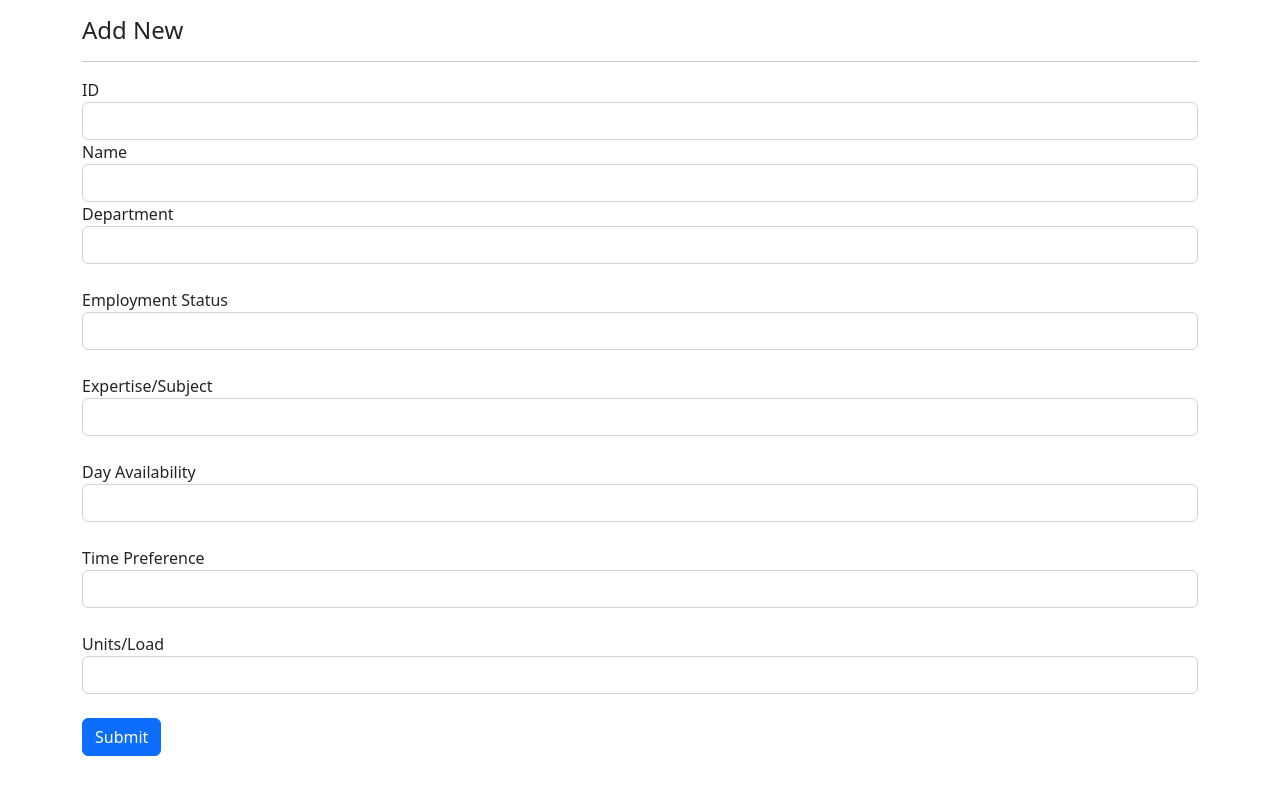
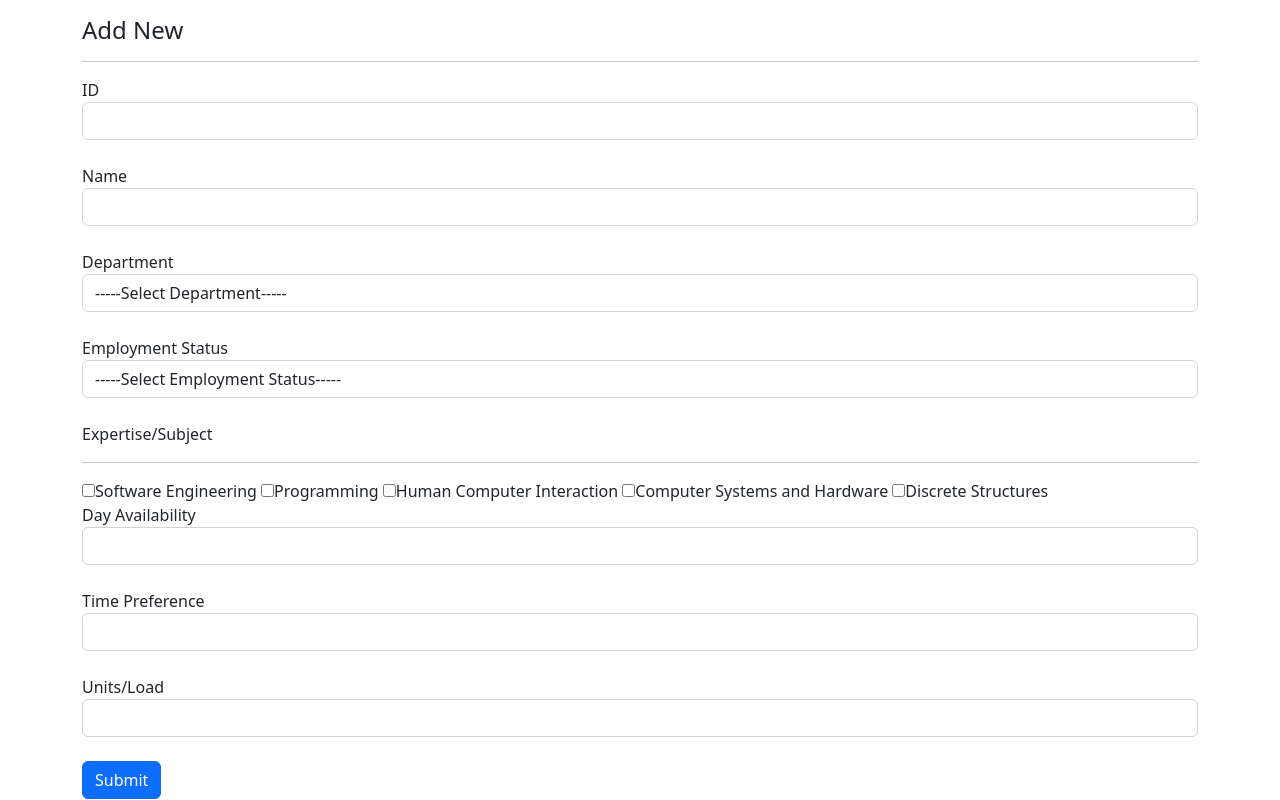
Before and after one commit to SPARDA-REQUIEM/ScheduleTimeTable, a Django app: page / in a window 1280 px wide. Run offline with Django 4.2, Linux system fonts and the light colour scheme.

Commit message:
modified:   MainApp/Templates/add.html 	modified:   MainApp/Templates/base.html 	modified:   MainApp/__pycache__/forms.cpython-311.pyc 	modified:   MainApp/__pycache__/models.cpython-311.pyc 	modified:   MainApp/models.py 	modified:   db.sqlite3

```diff
--- a/MainApp/Templates/add.html
+++ b/MainApp/Templates/add.html
@@ -13,28 +13,45 @@
         <div class="form-group">
             <label for="">ID</label>
             <input type="text" name="inputId" class="form-control">
+            <br>
         </div>
 
         <div class="form-group">
             <label for="">Name</label>
             <input type="text" name="inputName" class="form-control">
+            <br>
         </div>
 
         <div class="form-group">
             <label for="">Department</label>
-            <input type="text" name="inputDepartment" class="form-control">
+            <select name="inputDepartment" class="form-control">
+                <option selected disabled="true">-----Select Department-----</option>
+                <option>Computer Science</option>
+                <option>Computer Engineering</option>
+                <option>Information Technology</option>
+            </select>
             <br>
         </div>
 
         <div class="form-group">
             <label for="">Employment Status</label>
-            <input type="text" name="inputEmploymentStatus" class="form-control">
+            <select name="inputEmploymentStatus" class="form-control">
+                <option selected disabled="true">-----Select Employment Status-----</option>
+                <option>Part-time</option>
+                <option>Full-time</option>
+            </select>
             <br>
         </div>
 
         <div class="form-group">
             <label for="">Expertise/Subject</label>
-            <input type="text" name="inputExpertiseSubject" class="form-control">
+            <hr>
+            <input type="checkbox" value="Software Engineering" class="chkvalues"/>Software Engineering
+            <input type="checkbox" value="Programming" class="chkvalues"/>Programming
+            <input type="checkbox" value="Human Computer Interaction" class="chkvalues"/>Human Computer Interaction
+            <input type="checkbox" value="Computer Systems and Hardware" class="chkvalues"/>Computer Systems and Hardware
+            <input type="checkbox" value="Discrete Structures" class="chkvalues"/>Discrete Structures
+            <input type="hidden" name="inputExpertiseSubject" id="txtvalues"/>
             <br>
         </div>
 
--- a/MainApp/Templates/base.html
+++ b/MainApp/Templates/base.html
@@ -6,6 +6,19 @@
     <meta name="viewport" content="width=device-width, initial-scale=1">
     <title>Faculty Member: Input</title>
     <link href="https://cdn.jsdelivr.net/npm/bootstrap@5.2.2/dist/css/bootstrap.min.css" rel="stylesheet" integrity="sha384-Zenh87qX5JnK2Jl0vWa8Ck2rdkQ2Bzep5IDxbcnCeuOxjzrPF/et3URy9Bv1WTRi" crossorigin="anonymous">
+    <script src="https://ajax.googleapis.com/ajax/libs/jquery/3.6.1/jquery.min.js"></script>
+    <script>
+      $(document).ready(function() {
+        $('.chkvalues').click(function() {
+          var txt="";
+          $('.chkvalues:checked').each(function(){
+            txt += $(this).val()+", "
+          });
+          txt = txt.substring(0, txt.length - 2);
+          $('#txtvalues').val(txt);
+        });
+      });
+    </script>
 
   </head>
 
--- a/MainApp/models.py
+++ b/MainApp/models.py
@@ -4,11 +4,11 @@ from django.db import models
 class facultyMember(models.Model):
     inputId = models.CharField(max_length = 10)
     inputName = models.CharField(max_length = 100)
-    inputDepartment = models.CharField(max_length = 100) #Choicefield
-    inputEmploymentStatus = models.CharField(max_length = 100) #Choicefield
-    inputExpertiseSubject = models.CharField(max_length = 100) #Checkbox
-    inputDayAvailability = models.CharField(max_length = 100) #Checkbox
-    inputTimePreference = models.CharField(max_length = 100) #Choicefield
+    inputDepartment = models.CharField(max_length = 100)
+    inputEmploymentStatus = models.CharField(max_length = 100)
+    inputExpertiseSubject = models.CharField(max_length = 300) #Checkbox
+    inputDayAvailability = models.CharField(max_length = 100) #Checkbox With InputField Below | Calendar
+    inputTimePreference = models.CharField(max_length = 100) #Checkbox With InputField Below | Calendar
     inputUnitsLoad = models.CharField(max_length = 100)
 
     def __str__(self):
```
Also changed, not shown: db.sqlite3.
